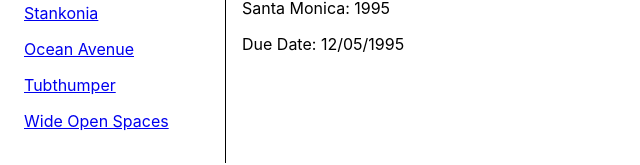
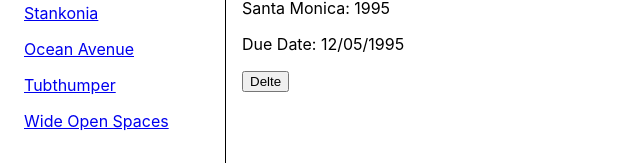
Before and after one commit to SungHyun627/react-router-tutorial, a React (Create React App) app: page /invoices/1995 in a window 1280 px wide. Shown: the part 206-371 px from the top of the page, without its empty margins (0-640 px from the left). Built offline with nearby package versions, Linux system fonts and the light colour scheme.

Commit message:
feat: add button to delete button and navigte to index route

```diff
--- a/src/routes/invoice.js
+++ b/src/routes/invoice.js
@@ -1,9 +1,12 @@
-import { useParams } from 'react-router-dom';
-import { getInvoice } from '../data';
+import { useParams, useLocation, useNavigate } from 'react-router-dom';
+import { getInvoice, deleteInvoice } from '../data';
 
 export default function Invoice() {
   let params = useParams();
+  let navigate = useNavigate();
+  let location = useLocation();
   let invoice = getInvoice(parseInt(params.invoiceId, 10));
+  console.log(location);
   return (
     <main>
       <h2>Total Due: {invoice.amount}</h2>
@@ -11,6 +14,16 @@
         {invoice.name}: {invoice.number}
       </p>
       <p>Due Date: {invoice.due}</p>
+      <p>
+        <button
+          onClick={() => {
+            deleteInvoice(invoice.number);
+            navigate('/invoices' + location.search);
+          }}
+        >
+          Delte
+        </button>
+      </p>
     </main>
   );
 }
```
